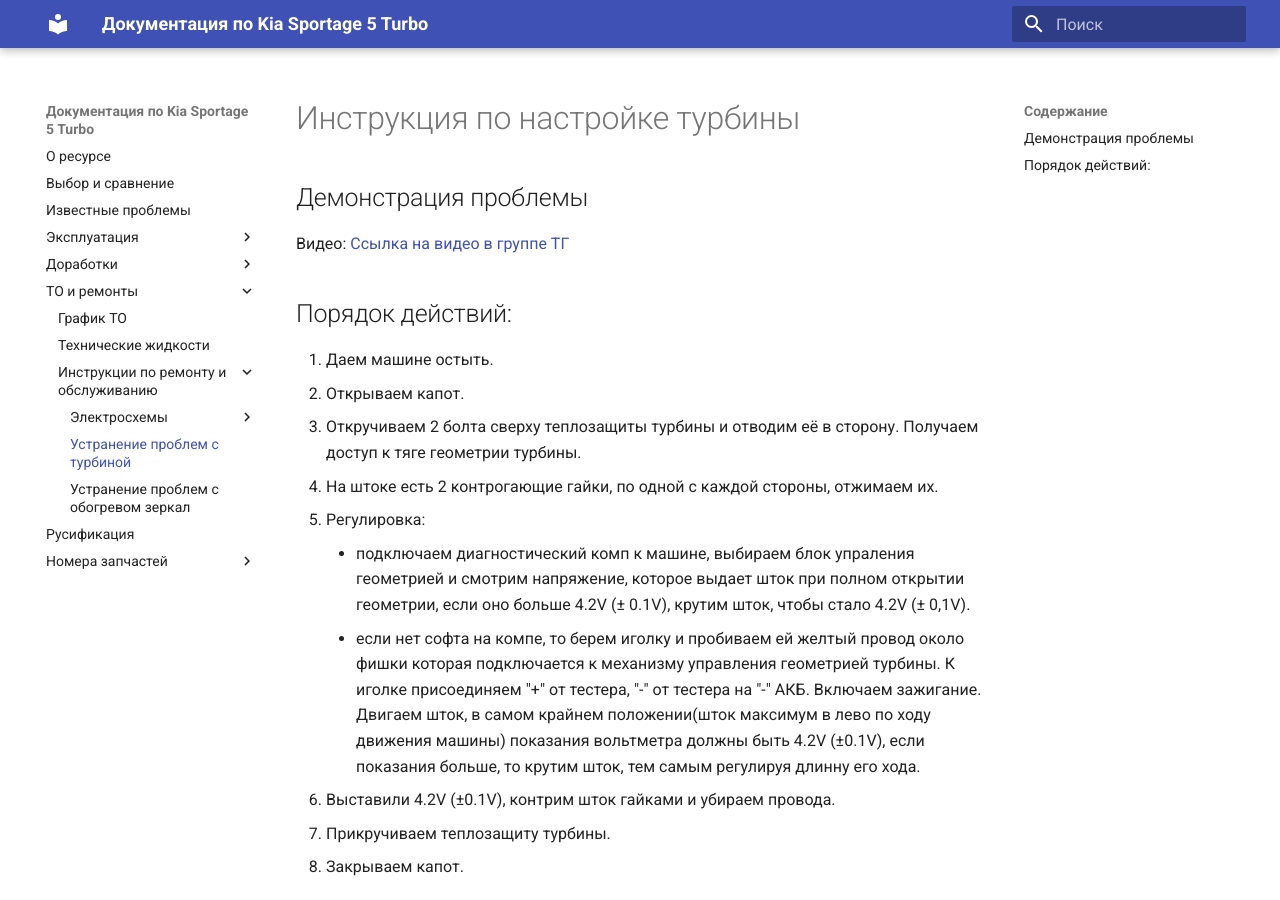
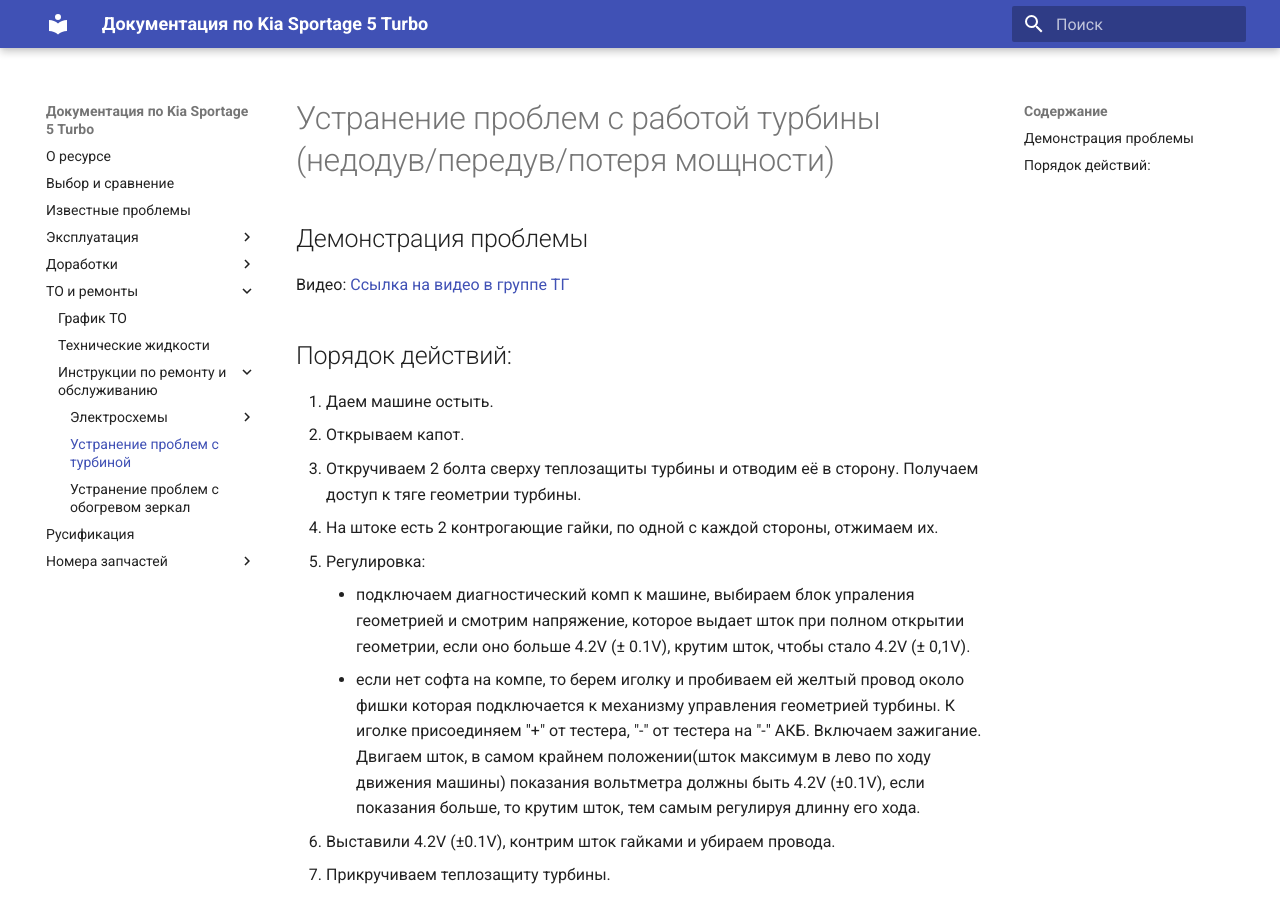
Before and after one commit to kia-sportage-docs/kia-sport5-docs, an MkDocs documentation site: the page built from docs/service/manuals/turbine.md, in a window 1280 px wide and 900 px high. Built offline with MkDocs 1.6.1 and Material for MkDocs 9.7.7, drawn with Linux system fonts in a browser that asks for light colours.

Commit message:
edit text

```diff
--- a/docs/service/manuals/turbine.md
+++ b/docs/service/manuals/turbine.md
@@ -1,4 +1,4 @@
-# Инструкция по настройке турбины
+# Устранение проблем с работой турбины (недодув/передув/потеря мощности)
 
 ## Демонстрация проблемы
 
```
